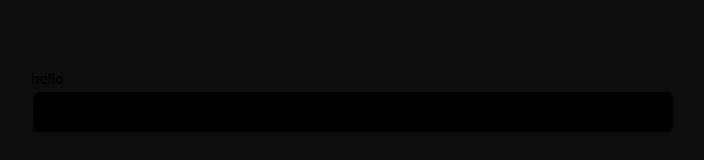
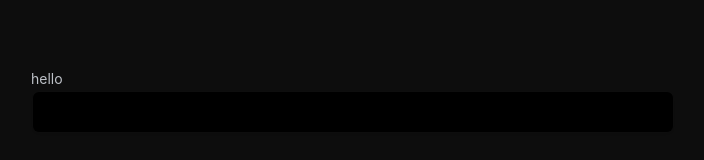
Before and after one commit to MarikaKonturova/inctagram-superadmin, a Next.js app: page /auth/login in a window 1280 px wide. Shown: the part 300-460 px from the top of the page, without its empty margins (287-991 px from the left). Built offline with nearby package versions, Linux system fonts and the light colour scheme.

Commit message:
SCRUM-344 fix: change styles for label

```diff
--- a/src/shared/ui/label/Label.tsx
+++ b/src/shared/ui/label/Label.tsx
@@ -11,7 +11,7 @@
 >(({ className, ...props }, ref) => (
   <LabelPrimitive.Root
     className={cn(
-      'text-sm font-medium text-black dark:text-white leading-none peer-disabled:cursor-not-allowed peer-disabled:opacity-70',
+      'text-sm font-regular  text-light-900 dark:text-white leading-none peer-disabled:cursor-not-allowed peer-disabled:opacity-70',
       className
     )}
     ref={ref}
```
